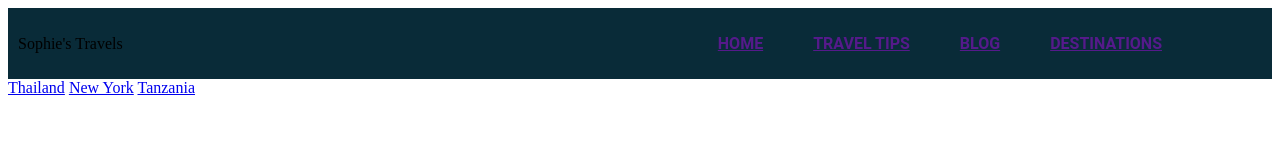
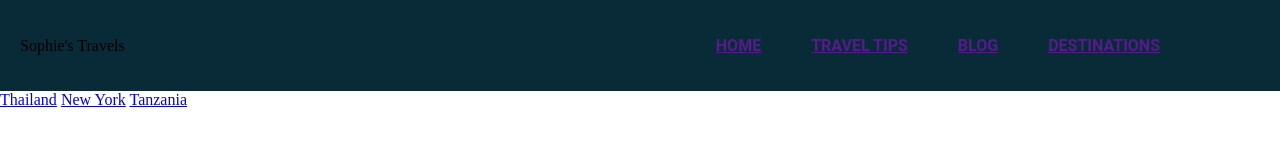
Before and after one commit to missopi/travel-blog, a plain HTML site: page index.html in a window 1280 px wide. Drawn offline with Linux system fonts and the light colour scheme.

Commit message:
Adjust layout of header on page

```diff
--- a/styles.css
+++ b/styles.css
@@ -1,9 +1,13 @@
+body {
+    margin: 0;
+}
+
 .header {
     background-color: rgb(9, 43, 56);
     display: flex;
     justify-content: space-between;
     align-items: center;
-    padding: 10px;
+    padding: 20px;
 }
 
 ul {
```
